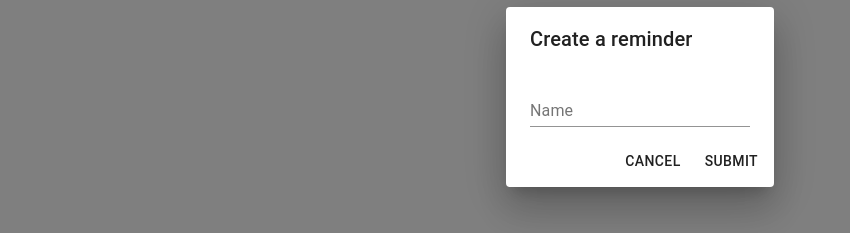
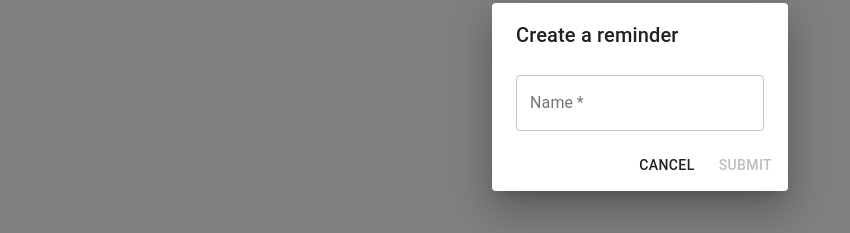
Before and after one commit to RenCap/reminder-app, a React (Create React App) app: page / in a window 1280 px wide. Both pictures are taken after a click on the button "add". Shown: the part 303-536 px from the top of the page, without its empty margins (0-850 px from the left). Built offline with nearby package versions, Linux system fonts and the light colour scheme; no server answers.

Commit message:
Implement add and update reminder

```diff
--- a/src/components/ReminderList.js
+++ b/src/components/ReminderList.js
@@ -1,5 +1,5 @@
 import {Grid} from "@material-ui/core";
-import {defaultTo} from "ramda";
+import {clone, defaultTo} from "ramda";
 
 import {useReminders} from "../hooks/useReminders";
 import {TaskList} from "./TaskList";
@@ -9,24 +9,26 @@ import {DeleteReminder} from "./dialog/DeleteReminder";
 import {AddUpdateReminder} from "./dialog/AddUpdateReminder";
 import {useDialog} from "../hooks/useDialog";
 
-export const ReminderList = props => {
+export const ReminderList = () => {
     const {reminders, activeReminder, setActiveReminder, addReminder, updateReminder, deleteReminder} = useReminders();
-    const {open, openDialog, closeDialog, action} = useDialog();
+    const {open, openDialog, closeDialog, action, item, setItem, submitDisabled, disableSubmit} = useDialog();
 
     const actions = {
         'add': {
             title: 'Create a reminder',
             onSubmit: async () => {
-                console.log('ADD');
+                await addReminder(item);
+                closeDialog();
             },
-            template: <AddUpdateReminder/>
+            template: <AddUpdateReminder reminder={item} onChange={setItem} disableSubmit={disableSubmit}/>
         },
         'update': {
             title: 'Edit the reminder',
             onSubmit: async () => {
-                console.log('EDIT');
+                await updateReminder(item);
+                closeDialog();
             },
-            template: <AddUpdateReminder reminder={activeReminder}/>
+            template: <AddUpdateReminder reminder={item} onChange={setItem} disableSubmit={disableSubmit}/>
         },
         'delete': {
             title: 'Delete the reminder',
@@ -56,7 +58,7 @@ export const ReminderList = props => {
                                     selectedItem={activeReminder}
                                     onSelect={reminder => setActiveReminder(reminder)}
                                     onAddItem={() => openDialog('add')}
-                                    onEditItem={() => openDialog('update')}
+                                    onEditItem={() => openDialog('update', clone(activeReminder))}
                                     onDeleteItem={() => openDialog('delete')}
                     />
                 </Grid>
@@ -67,7 +69,8 @@ export const ReminderList = props => {
             <GenericDialog open={open}
                            title={getActionOrDefault().title}
                            onCloseDialog={() => closeDialog()}
-                           onConfirmDialog={getActionOrDefault().onSubmit}>
+                           onConfirmDialog={getActionOrDefault().onSubmit}
+                           submitDisabled={submitDisabled}>
                 {getActionOrDefault().template}
             </GenericDialog>
         </>
--- a/src/components/dialog/AddUpdateReminder.js
+++ b/src/components/dialog/AddUpdateReminder.js
@@ -1,9 +1,26 @@
 import {TextField} from "@material-ui/core";
+import {isEmpty, mergeRight, propOr} from "ramda";
+import {useState} from "react";
 
 export const AddUpdateReminder = props => {
+    const [error, setError] = useState(false);
+
+    const reminder = props.reminder || {};
+    const name = propOr('', 'name')(reminder);
+
+    const handleChangeName = event => {
+        const value = event.target.value;
+        const invalid = isEmpty(value);
+        props.disableSubmit(invalid);
+        setError(invalid);
+
+        props.onChange(mergeRight(reminder, {name: value}));
+    };
+
     return (
         <form>
-            <TextField label={'Name'}/>
+            <TextField required variant={"outlined"} error={error} label={'Name'} value={name}
+                       onChange={handleChangeName}/>
         </form>
     );
 };
--- a/src/components/dialog/GenericDialog.js
+++ b/src/components/dialog/GenericDialog.js
@@ -13,7 +13,7 @@ export const GenericDialog = props => {
             </DialogContent>
             <DialogActions>
                 <Button onClick={() => handleClose()}>Cancel</Button>
-                <Button onClick={() => handleSubmit()}>Submit</Button>
+                <Button disabled={props.submitDisabled} onClick={() => handleSubmit()}>Submit</Button>
             </DialogActions>
         </Dialog>
     );
--- a/src/hooks/useDialog.js
+++ b/src/hooks/useDialog.js
@@ -1,18 +1,24 @@
 import {useState} from "react";
+import {equals} from "ramda";
 
 export const useDialog = () => {
     const [open, setOpen] = useState(false);
     const [action, setAction] = useState('');
+    const [item, setItem] = useState({});
+    const [submitDisabled, disableSubmit] = useState(true);
 
-    const openDialog = action => {
+    const openDialog = (action, value) => {
         setAction(action);
+        setItem(value);
+        disableSubmit(!equals('delete', action));
         setOpen(true);
     };
 
     const closeDialog = () => {
         setOpen(false);
         setAction('');
+        setItem({});
     };
 
-    return {open, openDialog, closeDialog, action};
+    return {open, openDialog, closeDialog, action, item, setItem, submitDisabled, disableSubmit};
 };
--- a/src/hooks/useReminders.js
+++ b/src/hooks/useReminders.js
@@ -22,8 +22,8 @@ export const useReminders = () => {
 
     const addReminder = async reminder => {
         try {
-            await reminderService.addReminder(reminder);
-            setActiveReminder({});
+            const result = await reminderService.addReminder(reminder);
+            setActiveReminder(result);
         } catch (e) {
             console.error('An error occurred while adding the reminders.');
         }
@@ -32,8 +32,8 @@ export const useReminders = () => {
 
     const updateReminder = async reminder => {
         try {
-            await reminderService.updateReminder(reminder);
-            setActiveReminder({});
+            const result = await reminderService.updateReminder(reminder);
+            setActiveReminder(result);
         } catch (e) {
             console.error('An error occurred while updating the reminders.');
         }
--- a/src/services/utils/fetchUtil.js
+++ b/src/services/utils/fetchUtil.js
@@ -4,7 +4,7 @@ export const fetchData = async (uri, method, body) => {
         headers: {'Content-Type': 'application/json'}
     };
     if (!!body) {
-        options.body = body;
+        options.body = JSON.stringify(body);
     }
 
     const response = await fetch(uri, options);
```
